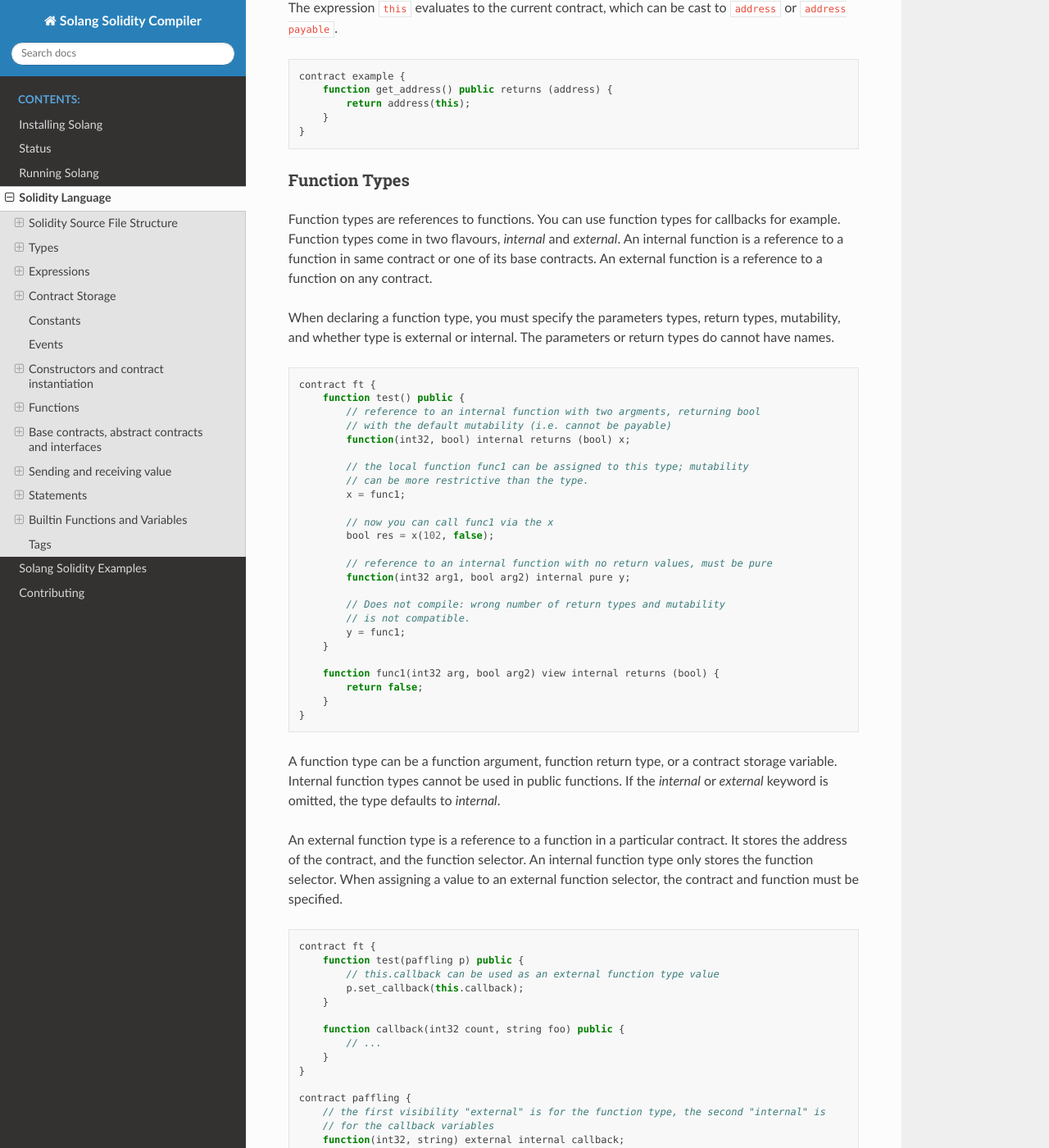
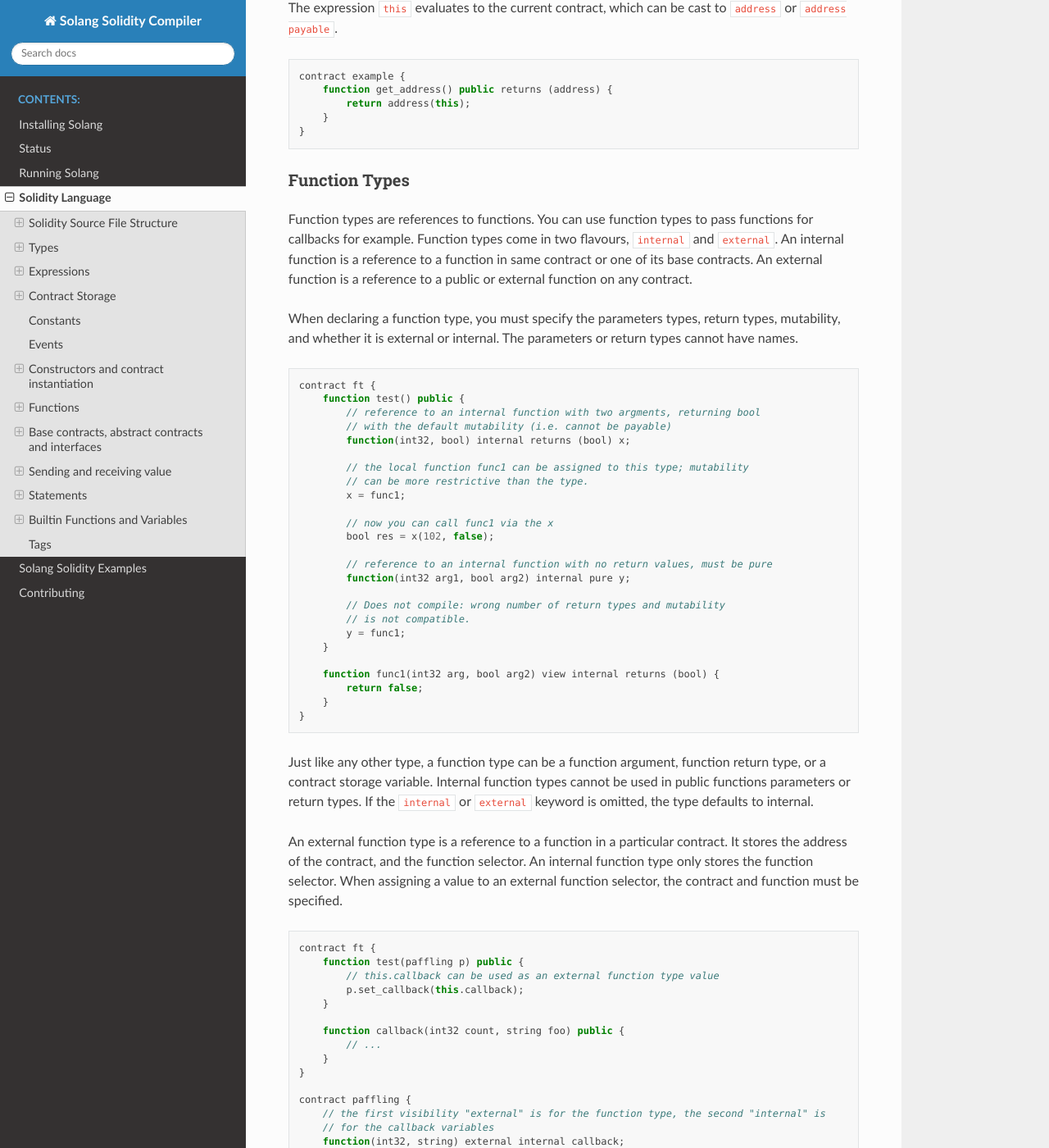
Before and after one commit to hyperledger-solang/solang, a Sphinx documentation site: the page built from docs/language.rst, in a window 1280 px wide and 1400 px high, scrolled down 15886 px. Shown: the whole window at 82% size. Built offline with Sphinx 7.4.7 and the Read the Docs theme 2.0.0, drawn with Linux system fonts in a browser that asks for light colours.

Commit message:
Improve wording of function type documentation
Signed-off-by: Sean Young <sean@mess.org>

```diff
--- a/docs/language.rst
+++ b/docs/language.rst
@@ -818,13 +818,13 @@ The expression ``this`` evaluates to the current contract, which can be cast to
 Function Types
 ______________
 
-Function types are references to functions. You can use function types for callbacks for example.
-Function types come in two flavours, `internal` and `external`. An internal function is a reference
-to a function in same contract or one of its base contracts. An external function is a reference
-to a function on any contract.
+Function types are references to functions. You can use function types to pass functions
+for callbacks for example. Function types come in two flavours, ``internal`` and ``external``.
+An internal function is a reference to a function in same contract or one of its base contracts.
+An external function is a reference to a public or external function on any contract.
 
 When declaring a function type, you must specify the parameters types, return types, mutability,
-and whether type is external or internal. The parameters or return types do cannot have names.
+and whether it is external or internal. The parameters or return types cannot have names.
 
 .. code-block:: javascript
 
@@ -854,9 +854,9 @@ and whether type is external or internal. The parameters or return types do cann
         }
     }
 
-A function type can be a function argument, function return type, or a contract storage variable. Internal
-function types cannot be used in public functions. If the `internal` or `external` keyword is omitted,
-the type defaults to `internal`.
+Just like any other type, a function type can be a function argument, function return type, or a
+contract storage variable. Internal function types cannot be used in public functions parameters or
+return types. If the ``internal`` or ``external`` keyword is omitted, the type defaults to internal.
 
 An external function type is a reference to a function in a particular contract. It stores the address of
 the contract, and the function selector. An internal function type only stores the function selector. When
```
Also changed, not shown: CHANGELOG.md (+1 -0 lines).
